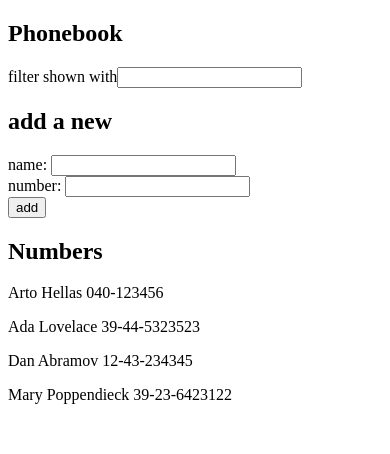
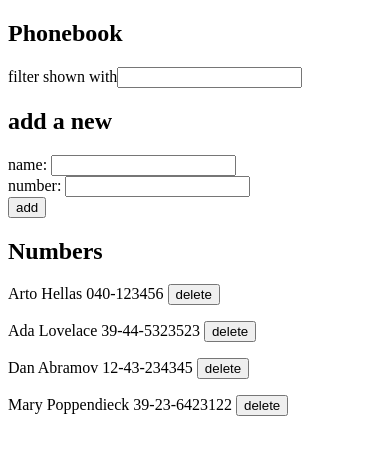
Before and after one commit to mistyshanshui/fullstack, a React (Create React App) app in the folder part2/form/: page / in a window 390 px wide. Shown: the top 454 px of the page. Built offline with nearby package versions, Linux system fonts and the light colour scheme; data requests are answered from the project's data file.

Commit message:
2.17 delete entries from phonebook

```diff
--- a/part2/form/src/App.js
+++ b/part2/form/src/App.js
@@ -28,32 +28,33 @@ const PersonForm = ({ submitHandler, name, nameHandler, number, numberHandler })
 }
 
 
-const Names = ({ persons }) => {
+const Name = ({ person, onDelete }) => {
+  return (
+    <p>{person.name} {person.number} <button id={person.id} onClick={onDelete}>delete</button></p>
+  )
+}
+
+const Persons = ({ persons, filter, onDelete }) => {
+  const filtered = persons.filter(p => p.name.toLowerCase().includes(filter.toLowerCase()) == true)
+
   return (
     <>
-      {persons.map(person => <p key={person.name}>{person.name} {person.number}</p>)}
+      {filtered.map(p => <Name key={p.name} person={p} onDelete={onDelete} />)}
     </>
   )
 }
 
-const Persons = ({ persons, filter }) => {
-  return (
-    <Names persons={persons.filter(p => p.name.toLowerCase().includes(filter.toLowerCase()) == true)} />
-  )
-}
-
-const App = () => {
-  const [persons, setPersons] = useState([])
+const App = (props) => {
+  const [persons, setPersons] = useState(props.persons)
   const [newName, setNewName] = useState('')
   const [newNumber, setNewNumber] = useState('')
   const [filter, setFilter] = useState('')
 
-  useEffect(() => {
-    phonebookService.getAll()
-      .then(allEntries => setPersons(allEntries))
-  }, [])
+  const addName = (event) => {
+    if (newName === '' || newNumber === '') {
+      return
+    }
 
-  const addName = (event) => {
     event.preventDefault()
 
     const p = {
@@ -85,6 +86,15 @@ const App = () => {
     setFilter(event.target.value)
   }
 
+  const onDelete = (event) => {
+    const person = persons.find(p => p.id == event.target.id)
+    if(window.confirm("delete "  + person.name + "?")){
+      phonebookService.deleteEntry(event.target.id)
+      phonebookService.getAll()
+      .then(data => setPersons(data))
+    }
+  }
+
   return (
     <div>
       <h2>Phonebook</h2>
@@ -92,7 +102,7 @@ const App = () => {
       <h2>add a new</h2>
       <PersonForm submitHandler={addName} name={newName} number={newNumber} nameHandler={handleNameChange} numberHandler={handleNumberChange} />
       <h2>Numbers</h2>
-      <Persons persons={persons} filter={filter} />
+      <Persons persons={persons} filter={filter} onDelete={onDelete}/>
     </div>
   )
 }
--- a/part2/form/src/index.js
+++ b/part2/form/src/index.js
@@ -1,7 +1,11 @@
 import ReactDOM from 'react-dom';
 import App from './App';
+import phonebookService from './services/phonebook';
 
-ReactDOM.render(
-  <App />,
-  document.getElementById('root')
-);
+phonebookService.getAll()
+.then(persons=>{
+  ReactDOM.render(
+    <App persons={persons}/>,
+    document.getElementById('root')
+  );
+})
--- a/part2/form/src/services/phonebook.js
+++ b/part2/form/src/services/phonebook.js
@@ -13,4 +13,10 @@ const create = (person) => {
         .then(response => response.data)
 }
 
-export default { getAll, create }
+const deleteEntry = (id) => {
+    return axios
+        .delete(url + '/' + id)
+        .then(response => response.data)
+}
+
+export default { getAll, create, deleteEntry }
```
